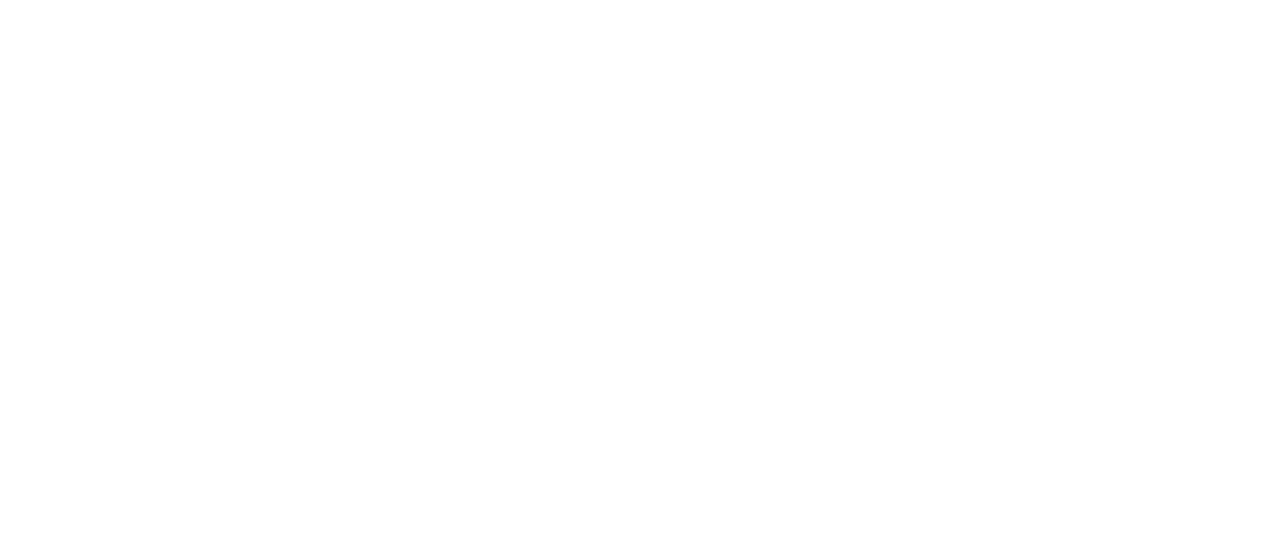
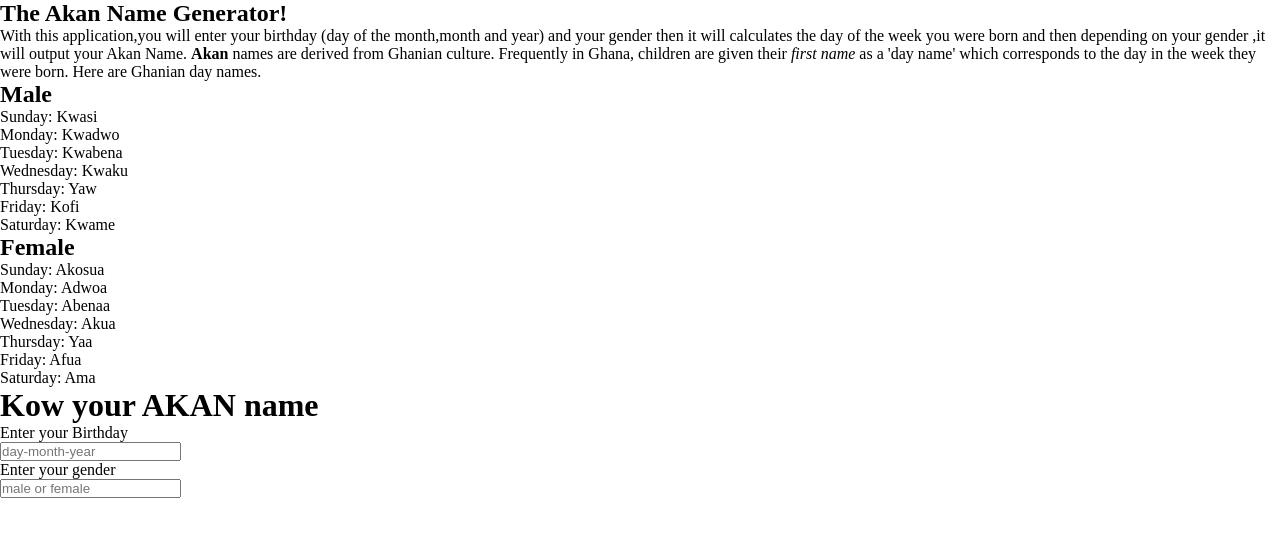
Before and after one commit to Lagat-Collete/AKAN-CALENDAR, a plain HTML site: page index.html in a window 1280 px wide. Drawn offline with Linux system fonts and the light colour scheme.

Commit message:
ft:nav-add nav bar section

```diff
--- a/index.html
+++ b/index.html
@@ -1,13 +1,56 @@
 <!DOCTYPE html>
 <html lang="en">
+
 <head>
   <meta charset="UTF-8">
   <meta http-equiv="X-UA-Compatible" content="IE=edge">
   <meta name="viewport" content="width=device-width, initial-scale=1.0">
   <link rel="stylesheet" href="./css/index.css">
-  <title>CALENDAR</title>
+  <title>Akan Name Generator</title>
 </head>
+
 <body>
+  <nav>
+<h1>The Akan Name Generator!</h1>
+  </nav>
+  <p> With this application,you will enter your birthday (day of the month,month and year) and your gender then it will
+    calculates the day of the week you were born and then depending on your gender ,it will output your Akan Name.
+    <strong>Akan</strong> names are derived from Ghanian culture. Frequently in Ghana,
+    children are given their <em> first name</em> as a 'day name' which corresponds to the day in the week they were
+    born.
+    Here are Ghanian day names.</p>
+  <h2>Male</h2>
+  <ol>
+    <li>Sunday: Kwasi</li>
+    <li>Monday: Kwadwo</li>
+    <li>Tuesday: Kwabena</li>
+    <li>Wednesday: Kwaku</li>
+    <li>Thursday: Yaw</li>
+    <li>Friday: Kofi</li>
+    <li>Saturday: Kwame</li>
+  </ol>
+  <h2>Female</h2>
+  <ol>
+    <li>Sunday: Akosua</li>
+    <li>Monday: Adwoa</li>
+    <li>Tuesday: Abenaa</li>
+    <li>Wednesday: Akua</li>
+    <li>Thursday: Yaa</li>
+    <li>Friday: Afua</li>
+    <li>Saturday: Ama</li>
+  </ol>
+  <form action="submission">
+    <h1>Kow your AKAN name</h1>
+    <label for="birthday">Enter your Birthday</label>
+    <br>
+    <input type="number" placeholder="day-month-year">
+    <br>
+    <label for="gender">Enter your gender</label>
+    <br>
+    <input type="text" placeholder="male or female">
+  </form>
+
   <link rel="stylesheet" href="./js/index.js">
 </body>
+
 </html>
```
